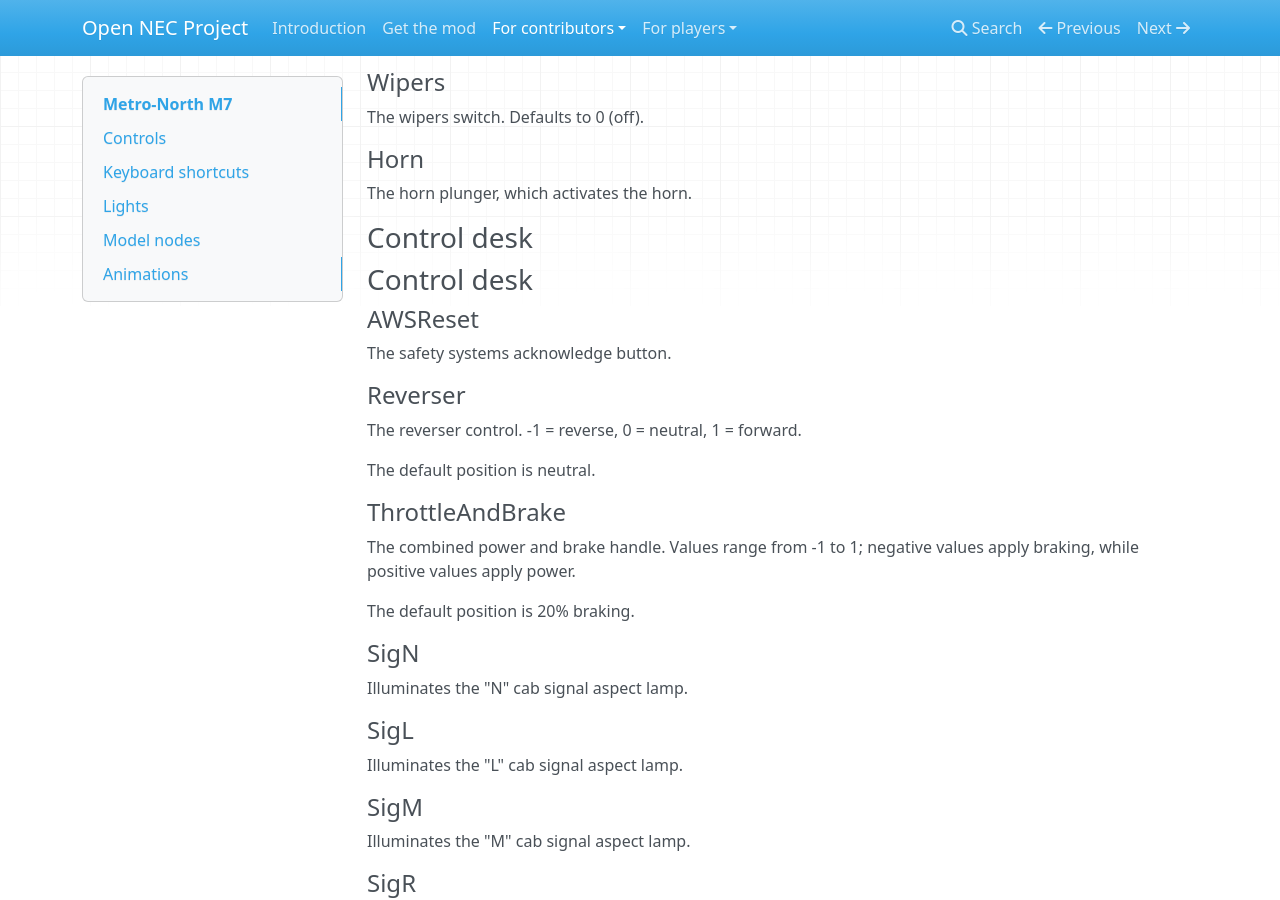
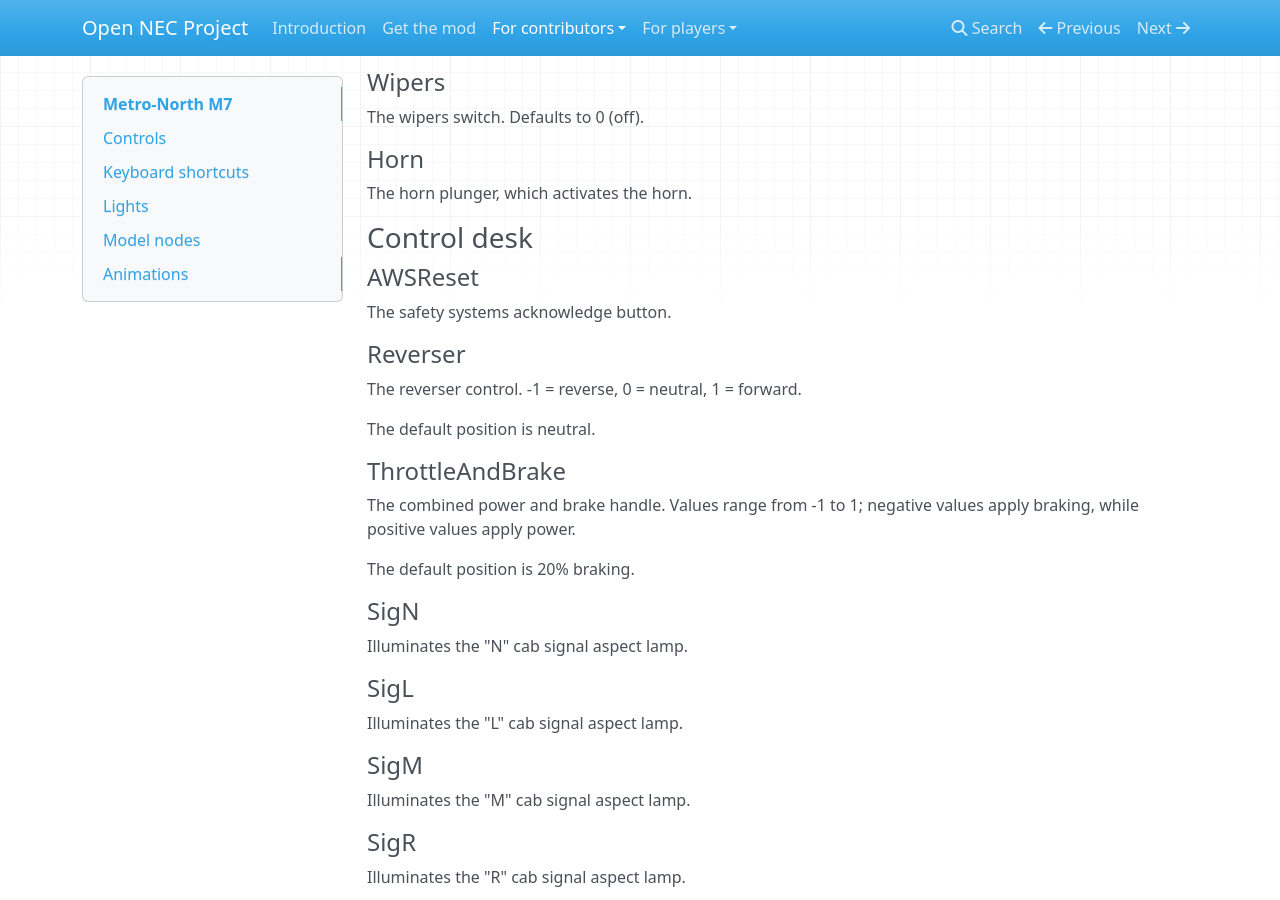
Before and after one commit to YoRyan/open-nec, an MkDocs documentation site: the page built from Docs/for-contributors/rolling-stock/mta-m7.md, in a window 1280 px wide and 900 px high, scrolled down 449 px. Built offline with MkDocs 1.6.1, drawn with Linux system fonts in a browser that asks for light colours; nearby versions of some CDN libraries.

Commit message:
feat(m7): initial implementation of the m7

```diff
--- a/Docs/for-contributors/rolling-stock/mta-m7.md
+++ b/Docs/for-contributors/rolling-stock/mta-m7.md
@@ -25,8 +25,6 @@ The wipers switch. Defaults to 0 (off).
 #### Horn
 
 The horn plunger, which activates the horn.
-
-### Control desk
 
 ### Control desk
 
```
Also changed, not shown: 2 other files.
